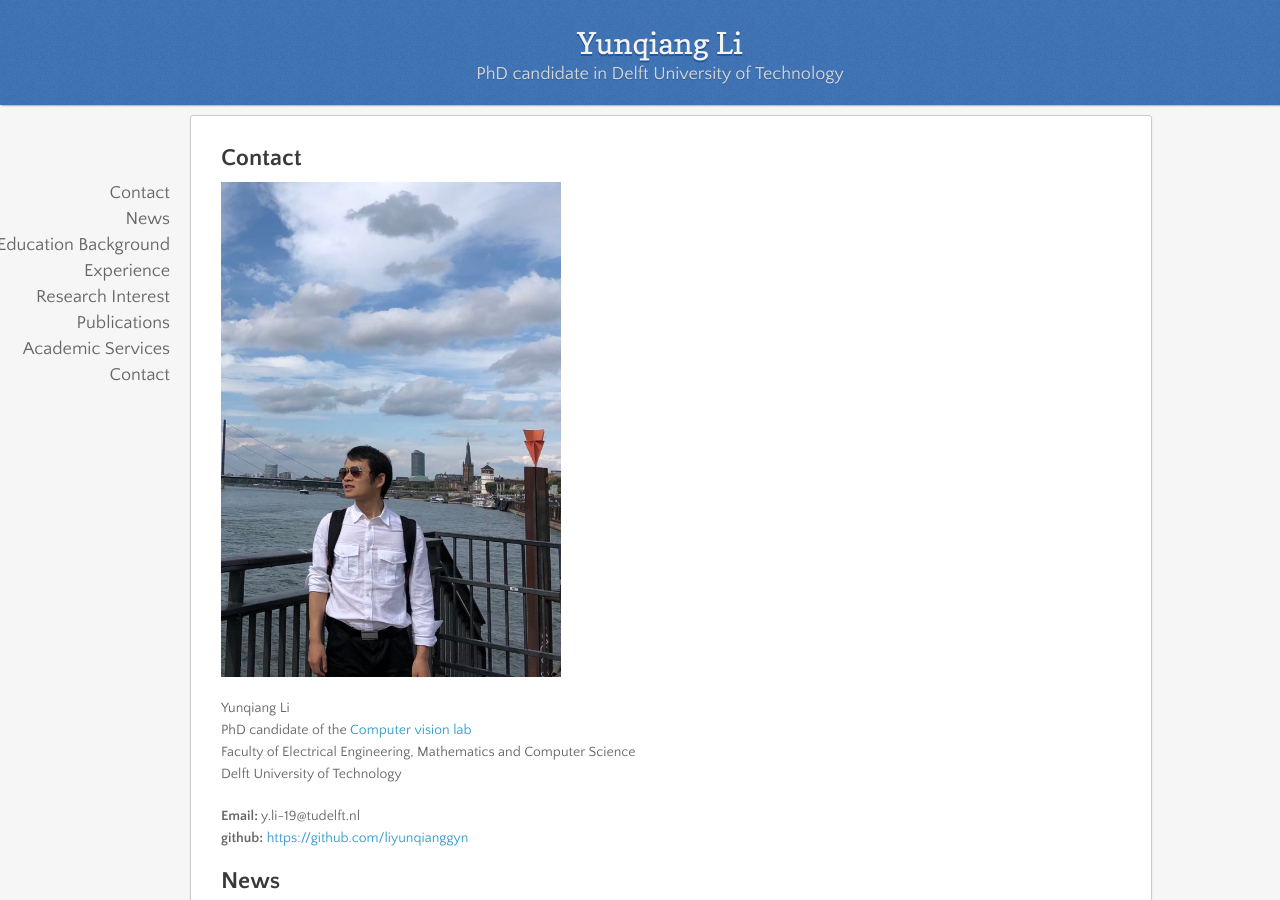
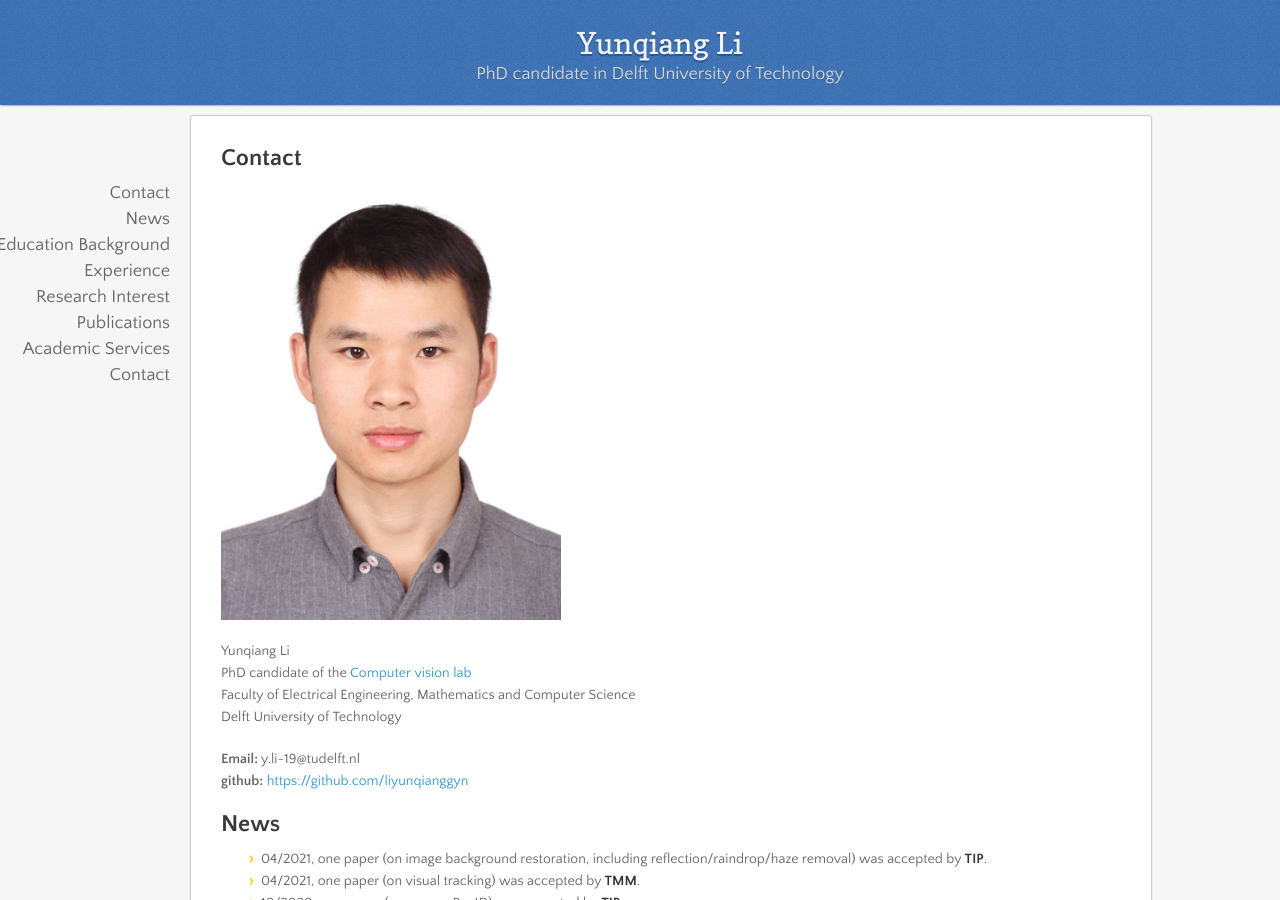
Before and after one commit to liyunqianggyn/liyunqianggyn.github.io, a Jekyll site: the page built from index.md, in a window 1280 px wide and 900 px high. Built offline with Jekyll 4.4.1, drawn with Linux system fonts in a browser that asks for light colours; nearby versions of some CDN libraries; our own code applies the rules of GitHub Pages for plain Markdown files.

Commit message:
Update index.md

```diff
--- a/index.md
+++ b/index.md
@@ -1,6 +1,6 @@
 ## Contact
 
-<img align="top" width='340' src="yunqiang1.jpg">
+<img align="top" width='340' src="yunqiang2.jpg">
 
 Yunqiang Li <br/>
 PhD candidate of the <a href="http://visionlab.tudelft.nl">Computer vision lab</a><br/>
```
